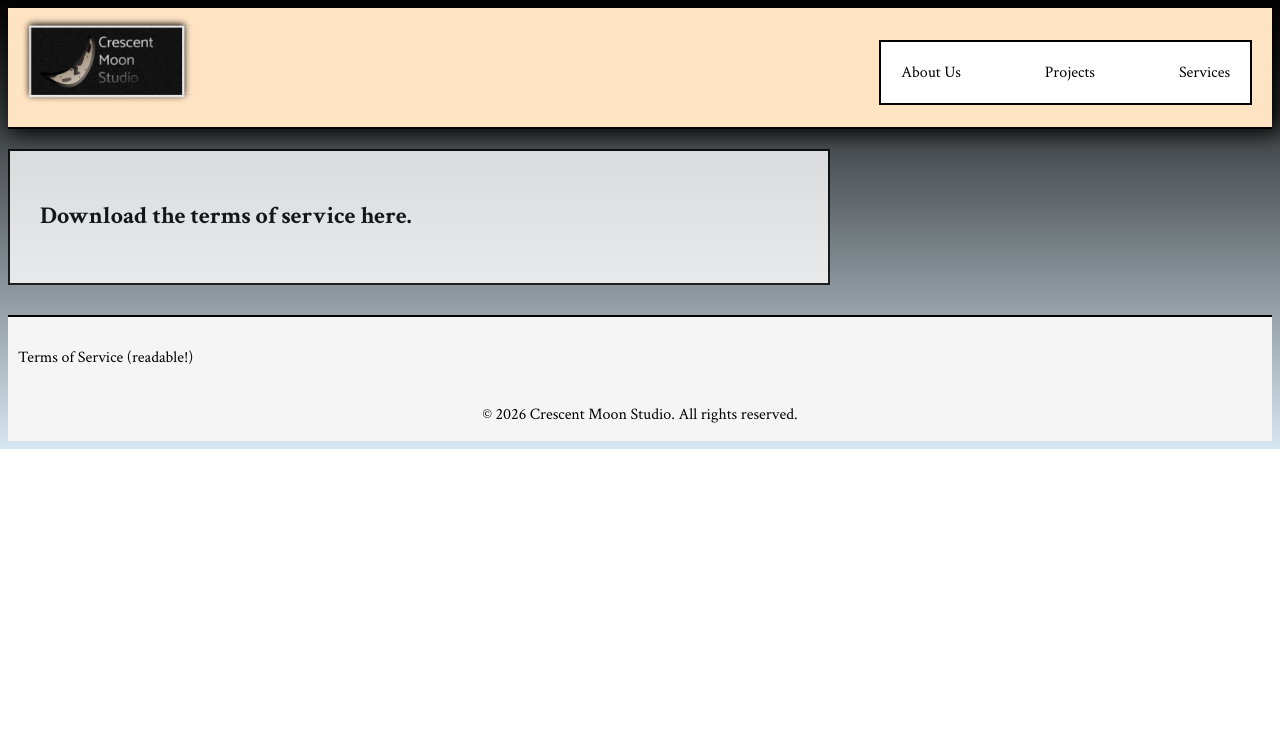
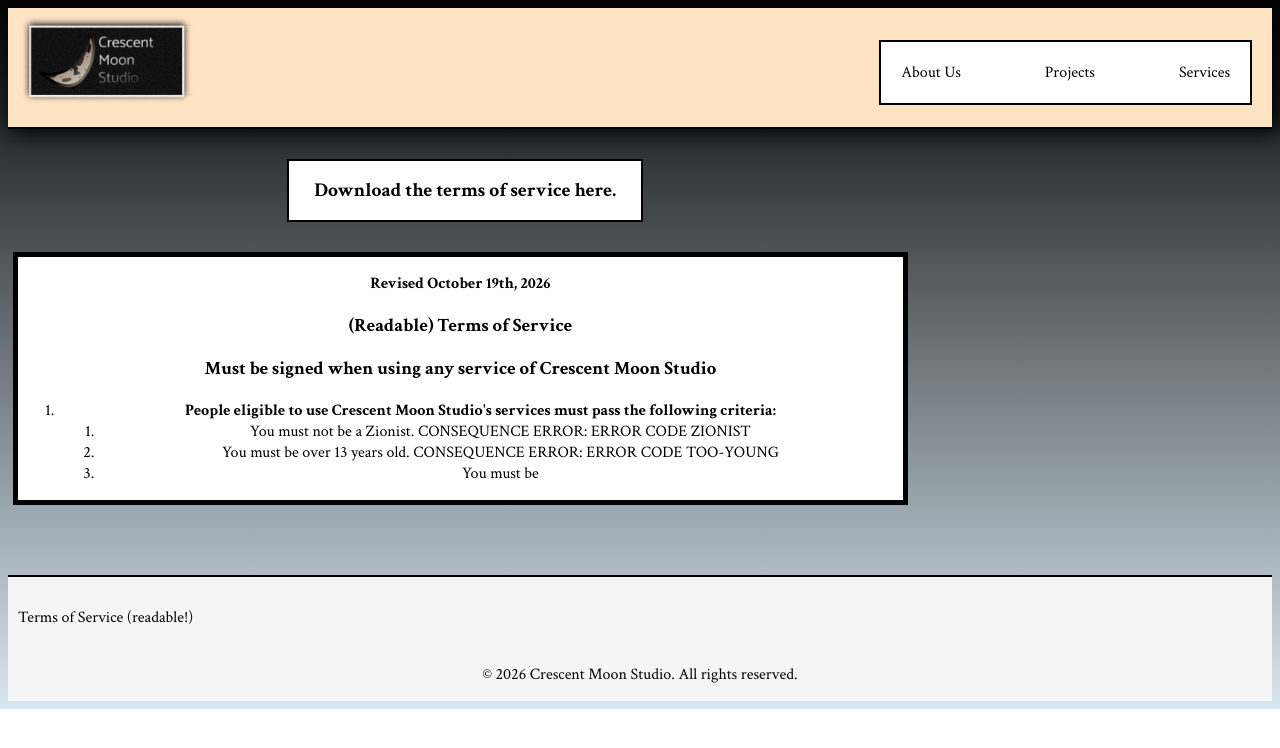
Before and after one commit to ayuubthegreat/CrescentMoonStudioWebsite, a React (Vite) app: page /terms in a window 1280 px wide. Shown: the top 748 px of the page. Built offline with nearby package versions, Linux system fonts and the light colour scheme.

Commit message:
Your commit message here

```diff
--- a/src/components/components.css
+++ b/src/components/components.css
@@ -7,7 +7,27 @@
 }
 .title-section {
     border-bottom: 10px solid gray;
-
+}
+.terms-of-service-page {
+    display: flex;
+    flex-direction: column;
+    align-items: center;
+    justify-content: center;
+    max-width: 70%;
+}
+.terms-of-service-page .section-header {
+    width: 90%;
+    opacity: 1;
+    font-size: small;
+    padding: 0px 20px;
+    text-align: center;
+}
+.terms-of-service-content {
+    width: 100%;
+    height: fit-content;
+    border: black 5px solid;
+    background-color: white;
+    text-align: center;
 }
 .navbar .section {
     margin-bottom: 0;
@@ -18,7 +38,7 @@
 .section-header {
     border: 2px solid black;
     padding: 30px;
-    width: 60%;
+    width: 80%;
     text-align: left;
     background-color: white;
     opacity: 0.8;
--- a/src/pages/termsOfService.jsx
+++ b/src/pages/termsOfService.jsx
@@ -3,7 +3,24 @@ import Section from "../components/Section";
 export default function TermsOfService()  {
     return (
         <>
-        <Section add_class="terms-of-service-header" title="Download the terms of service here."></Section>
+        <Section add_class="terms-of-service-page center">
+            <Section add_class="terms-of-service-header" title="Download the terms of service here."></Section>
+            <Section add_class="terms-of-service-content">
+                <p style={{fontWeight: "bold"}}>Revised October 19th, 2026</p>
+                <h1>(Readable) Terms of Service</h1>
+                <h3>Must be signed when using any service of Crescent Moon Studio</h3>
+                <ol>
+                    <li><strong>People eligible to use Crescent Moon Studio's services must pass the following criteria:</strong>
+                    <ol>
+                        <li>You must not be a Zionist. CONSEQUENCE ERROR: ERROR CODE ZIONIST <br></br></li>
+                        <li>You must be over 13 years old. CONSEQUENCE ERROR: ERROR CODE TOO-YOUNG</li>
+                        <li>You must be </li>
+                    </ol>
+                    </li>
+                </ol>
+            </Section>
+        </Section>
+
         </>
     )
 }
```
